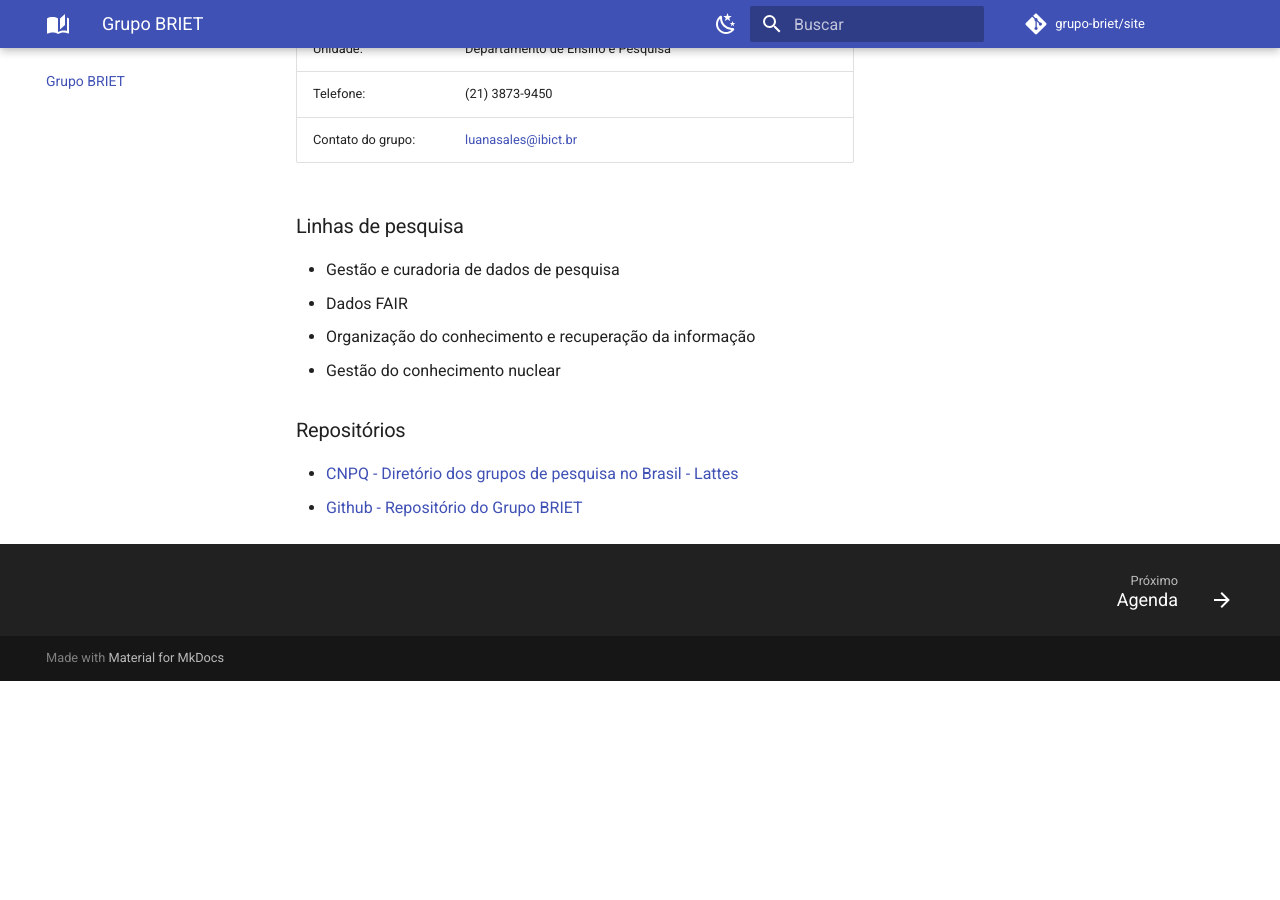
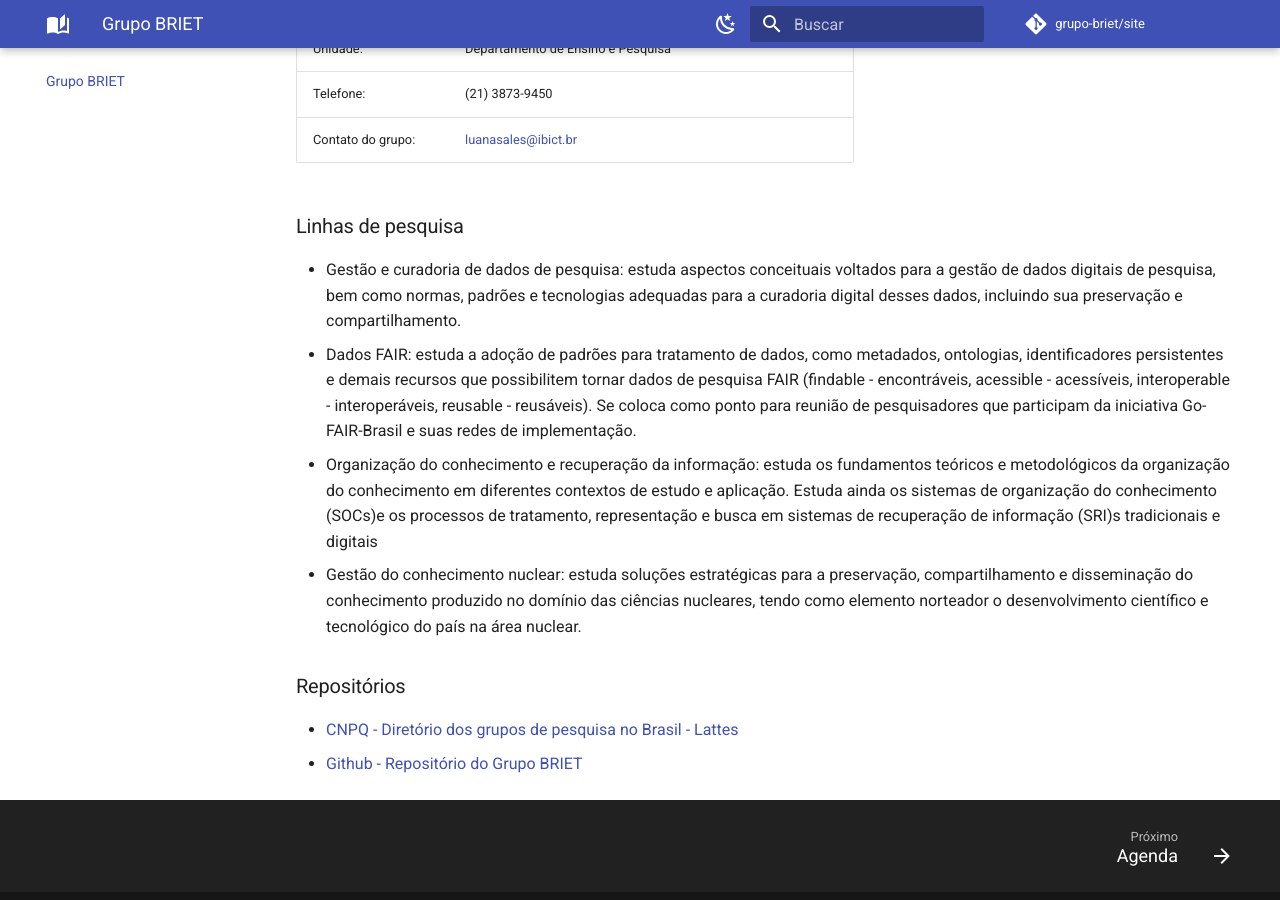
Before and after one commit to keellyayala/grupo-briet.github.io, an MkDocs documentation site: the page built from docs/index.md, in a window 1280 px wide and 900 px high, scrolled down 892 px. Built offline with MkDocs 1.6.1 and Material for MkDocs 9.7.7, drawn with Linux system fonts in a browser that asks for light colours; a script that is not in the unit is left out; comment, search, counter and statistics services are not loaded; before the commit the page ends 1573 px from its top, so only the background shows below that.

Commit message:
Update index.md

```diff
--- a/docs/index.md
+++ b/docs/index.md
@@ -28,10 +28,10 @@ O grupo investiga o conceito de dado de pesquisa e os processos que envolvem sua
 | Contato do grupo: | [luanasales@ibict.br](mailto:luanasales@ibict.br) |
 
 ### Linhas de pesquisa
-- Gestão e curadoria de dados de pesquisa
-- Dados FAIR
-- Organização do conhecimento e recuperação da informação
-- Gestão do conhecimento nuclear
+- Gestão e curadoria de dados de pesquisa: estuda aspectos conceituais voltados para a gestão de dados digitais de pesquisa, bem como normas, padrões e tecnologias adequadas para a curadoria digital desses dados, incluindo sua preservação e compartilhamento.
+- Dados FAIR: estuda a adoção de padrões para tratamento de dados, como metadados, ontologias, identificadores persistentes e demais recursos que possibilitem tornar dados de pesquisa FAIR (findable - encontráveis, acessible - acessíveis, interoperable - interoperáveis, reusable - reusáveis). Se coloca como ponto para reunião de pesquisadores que participam da iniciativa Go-FAIR-Brasil e suas redes de implementação.
+- Organização do conhecimento e recuperação da informação: estuda os fundamentos teóricos e metodológicos da organização do conhecimento em diferentes contextos de estudo e aplicação. Estuda ainda os sistemas de organização do conhecimento (SOCs)e os processos de tratamento, representação e busca em sistemas de recuperação de informação (SRI)s tradicionais e digitais
+- Gestão do conhecimento nuclear: estuda soluções estratégicas para a preservação, compartilhamento e disseminação do conhecimento produzido no domínio das ciências nucleares, tendo como elemento norteador o desenvolvimento científico e tecnológico do país na área nuclear.
 
 ### Repositórios
 - [CNPQ - Diretório dos grupos de pesquisa no Brasil - Lattes](http://dgp.cnpq.br/dgp/espelhogrupo/5689364231308349)
```
